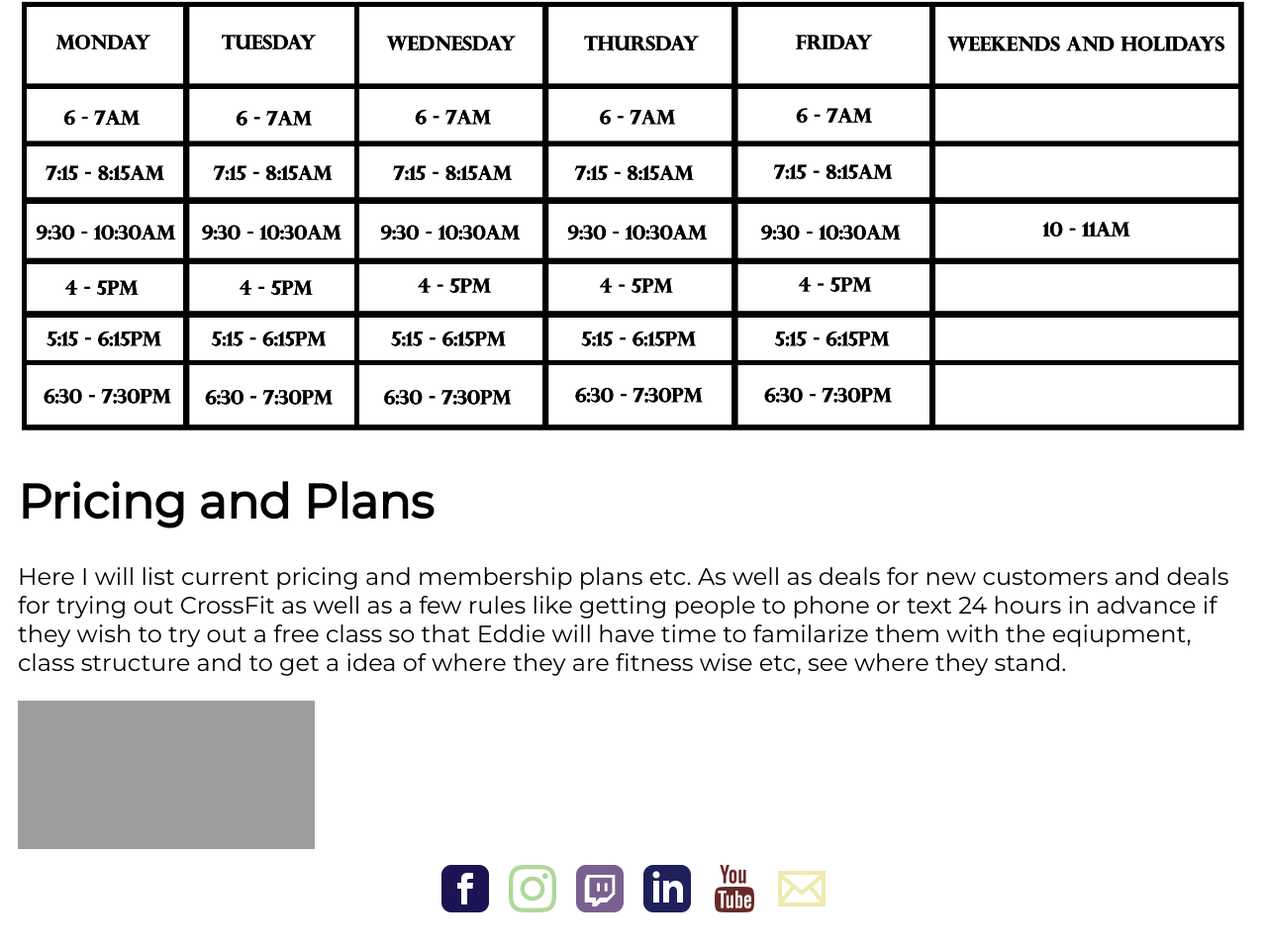
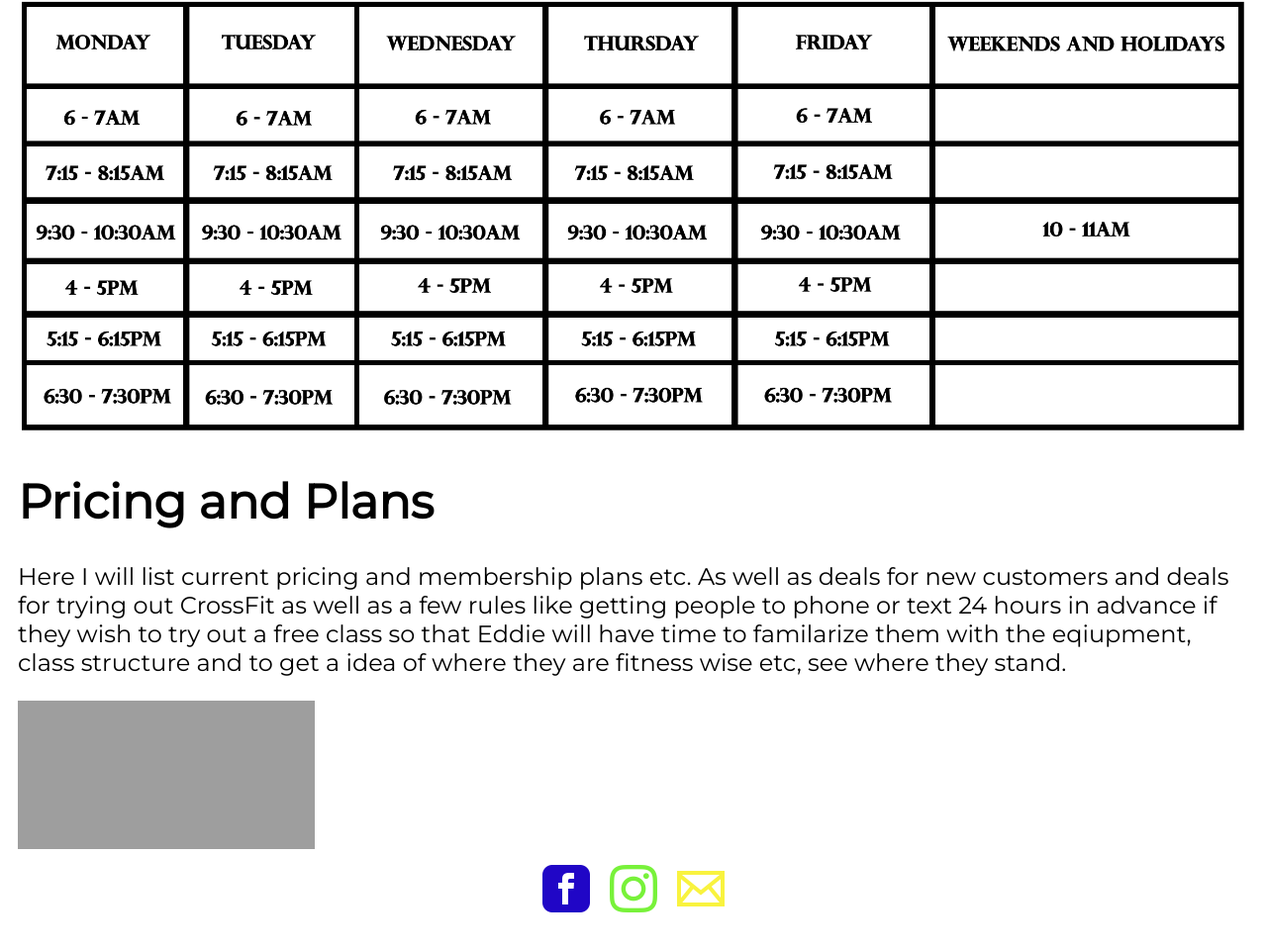
Before and after one commit to caughtclean/PTCF, a React app: page / in a window 1280 px wide. Shown: the part 3518-4479 px from the top of the page at 99% size. Built offline with nearby package versions, Linux system fonts and the light colour scheme; grey boxes are pictures that could not be loaded.

Commit message:
added relevant social media links to social bar, deleted empty ones. Reworded some things in Schedule section.

```diff
--- a/src/components/Social/SocialMob.js
+++ b/src/components/Social/SocialMob.js
@@ -6,27 +6,15 @@ class SocialMob extends Component {
   render() {
     return (
       <SocialMobContainer>
-       <AAA target="_blank" href="">
+       <AAA target="_blank" href="https://www.facebook.com/powtowncrossfit/">
         <img
           src={require('../../assets/facebook.png')}/>
        </AAA>
-       <AAA target="_blank" href="https://www.instagram.com/">
+       <AAA target="_blank" href="https://www.instagram.com/powtowncrossfit/">
         <img
           src={require('../../assets/instagram.png')}/>
        </AAA>
-       <AAA target="_blank" href="https://www.twitch.tv/">
-        <img
-          src={require('../../assets/twitch.png')}/>
-       </AAA>
-       <AAA target="_blank" href="https://www.linkedin.com/">
-        <img
-          src={require('../../assets/linkedin.png')}/>
-       </AAA>
-       <AAA target="_blank" href="https://www.youtube.com/">
-        <img
-          src={require('../../assets/youtube.png')}/>
-       </AAA>
-       <AAA href="mailto:">
+       <AAA href="mailto: info@powtowncrossfit.com">
         <img
           src={require('../../assets/email.png')}/>
        </AAA>
--- a/src/containers/Home/Home.js
+++ b/src/containers/Home/Home.js
@@ -109,7 +109,7 @@ export default class Home extends Component {
         <h1>Instructors</h1>
         <p> Here we will put a short bio on Eddie, his experience, qualifcations, Background etc. We will explain what he has to offer to customers and people new to CrossFit and the benfits. Later we will add addtion instructors.</p>
         <h1>Schedule</h1>
-        <p> With mulitple classes a day and even private classes available, we are sure you can find time to get a workout in any day of the week! </p>
+        <p> With mulitple classes a day and even private classes available, we are sure you can find the perfect time to get a workout in any day of the week! </p>
         <Schedule
           src={require('../../assets/schedule00.png')}
           alt="schedule"/>
--- a/src/theme/types.js
+++ b/src/theme/types.js
@@ -25,7 +25,7 @@ export const Links = styled.h4`
 
 export const AAA = styled.a`
   text-decoration: none;
-  filter: grayscale(75%);
+  filter: grayscale(25%);
   padding: 10px;
 
    ${media.tablet`
```
Also changed, not shown: build/asset-manifest.json, build/index.html, build/service-worker.js, build/static/media/schedule00.8ebf47fa.png (added), 4 other files.
